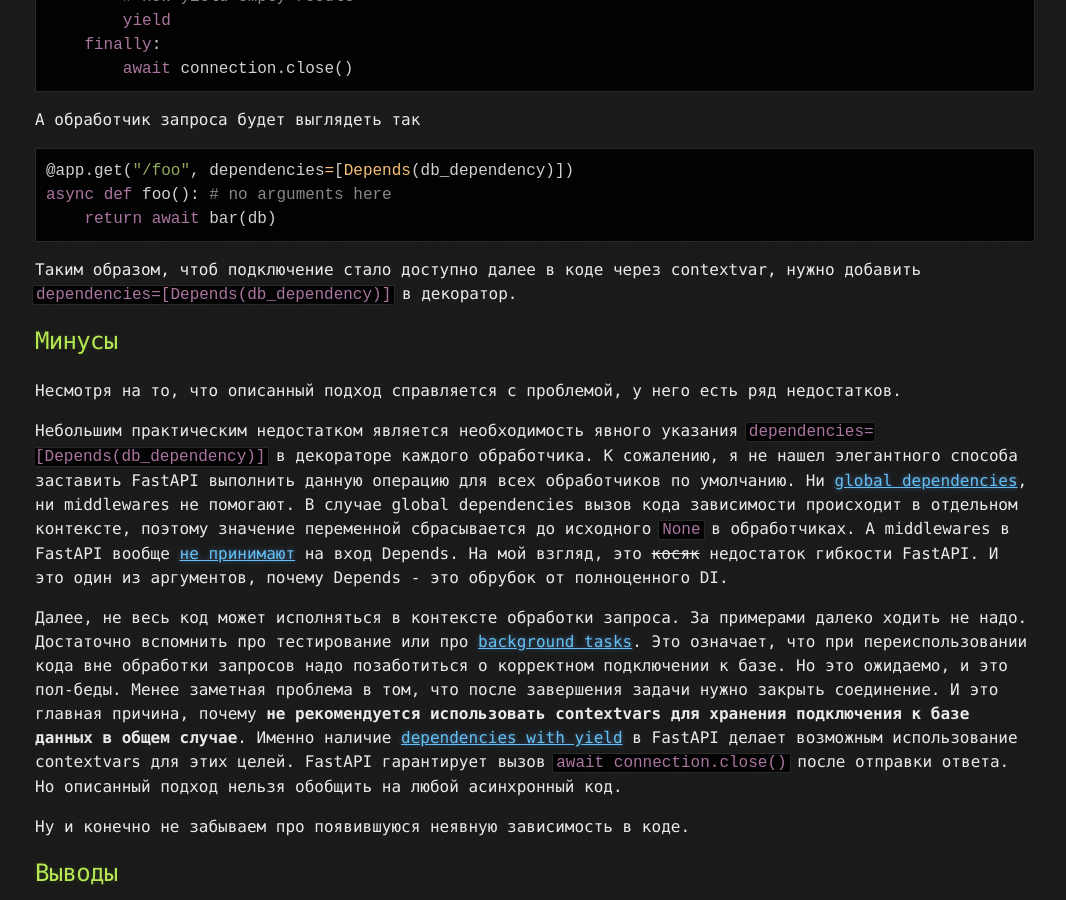
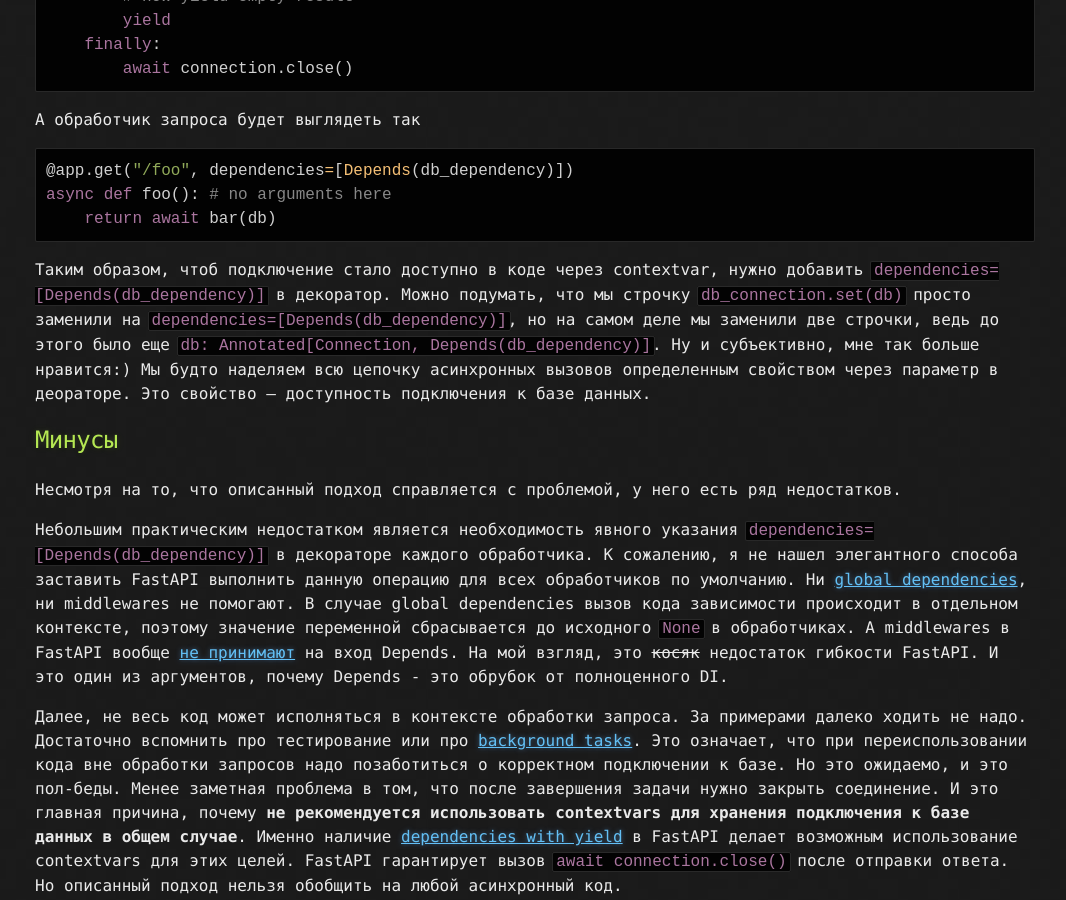
Before and after one commit to Feolius/feolius.github.io, a Jekyll site: the page built from _posts/2025-04-03-fastapi-pass-db-connection-ru.markdown, in a window 1280 px wide and 900 px high, scrolled down 3136 px. Shown: the whole window, without its empty margins (105-1171 px from the left). Built offline with Jekyll 4.4.1, drawn with Linux system fonts in a browser that asks for light colours; comment, search, counter and statistics services are not loaded.

Commit message:
Fixes in the first post.

````diff
--- a/_posts/2025-04-03-fastapi-pass-db-connection-ru.markdown
+++ b/_posts/2025-04-03-fastapi-pass-db-connection-ru.markdown
@@ -136,8 +136,13 @@ async def foo(): # no arguments here
     return await bar(db)
 ```
 
-Таким образом, чтоб подключение стало доступно далее в коде через contextvar, нужно добавить
-`dependencies=[Depends(db_dependency)]` в декоратор.
+Таким образом, чтоб подключение стало доступно в коде через contextvar, нужно добавить
+`dependencies=[Depends(db_dependency)]` в декоратор. Можно подумать, что мы строчку
+`db_connection.set(db)` просто заменили на `dependencies=[Depends(db_dependency)]`, но на самом деле мы заменили две
+строчки, ведь до этого было еще `db: Annotated[Connection, Depends(db_dependency)]`. Ну и субъективно, мне так больше
+нравится:) Мы будто наделяем всю цепочку асинхронных вызовов определенным свойством через параметр в деораторе. Это
+свойство --- доступность подключения к базе данных.
+
 
 ## Минусы
 
````
